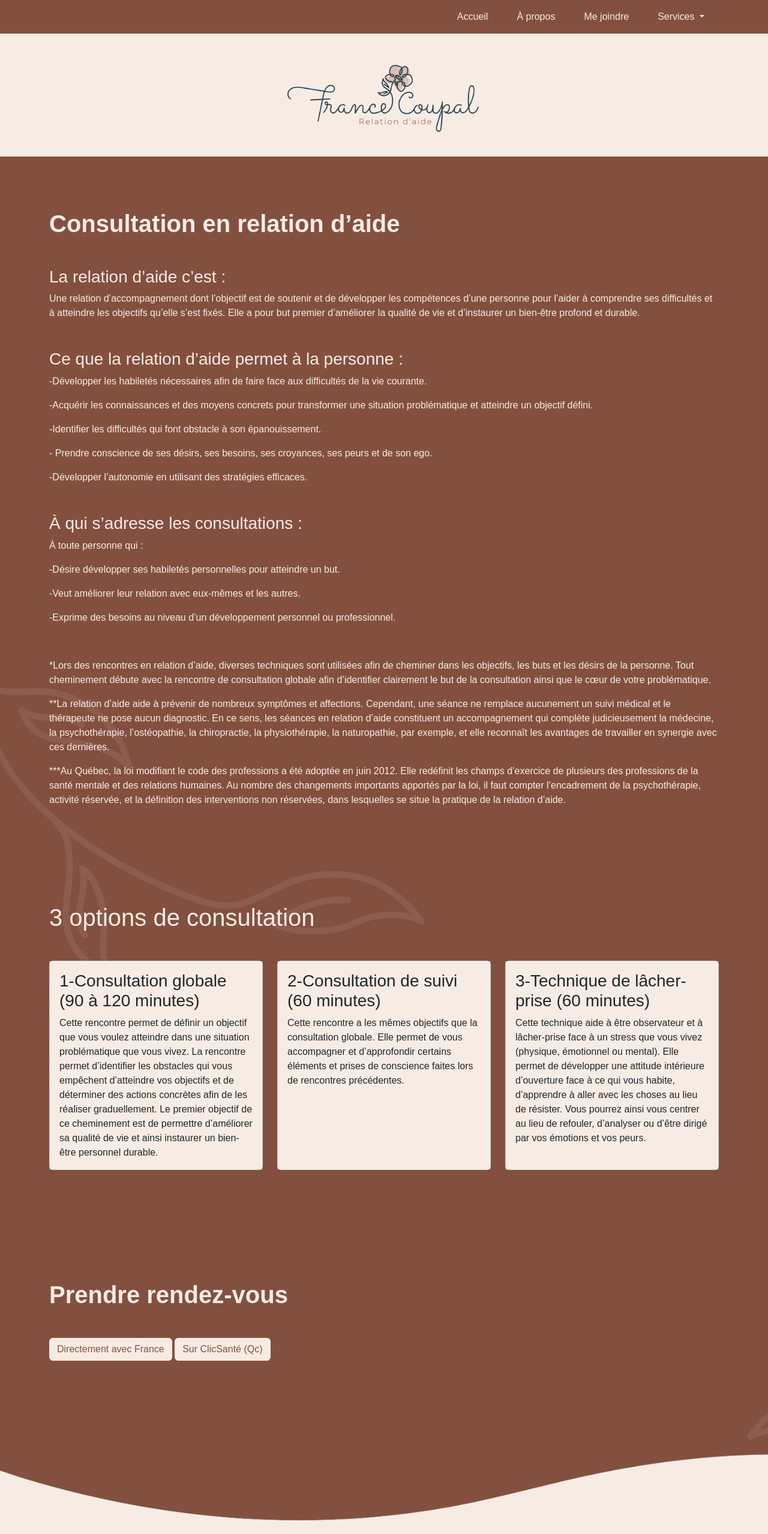
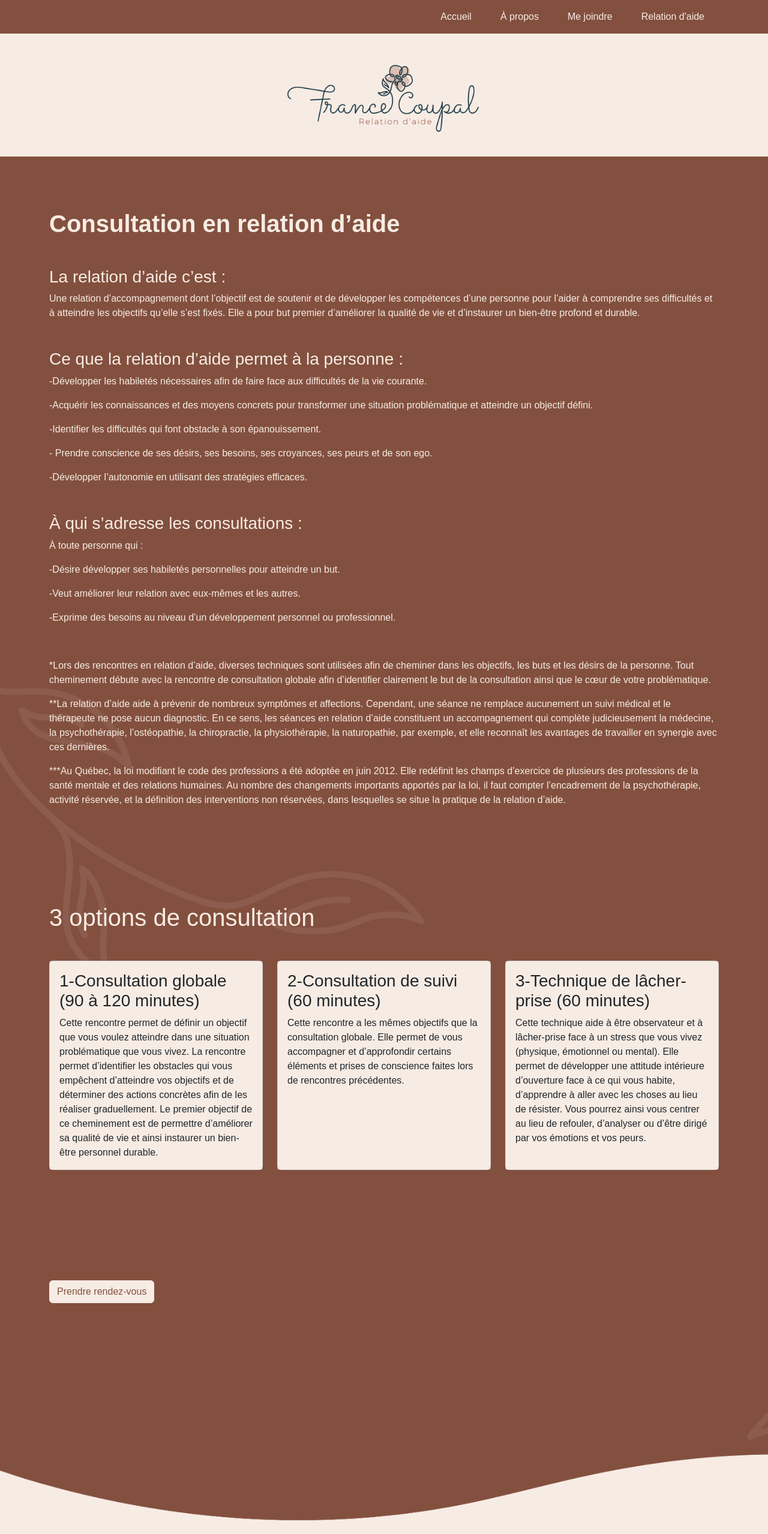
Before and after one commit to myriamcoupal/France-Coupal-Relation-d-aide, a website: page Relation d'aide.html in a window 1280 px wide. Shown: the top 2558 px of the page at 60% size. Drawn offline with nearby package versions, Linux system fonts and the light colour scheme.

Commit message:
retirer reiki et clic santé

```diff
--- a/Relation d'aide.html
+++ b/Relation d'aide.html
@@ -31,15 +31,8 @@
 						<li class="nav-item mx-lg-3">
 							<a class="nav-link text-light" href="Me joindre.html">Me joindre</a>
 						</li>
-						<li class="nav-item dropdown mx-lg-3">
-							<a class="nav-link dropdown-toggle text-light" href="Services.html" id="navbarServices" role="button" data-bs-toggle="dropdown" aria-expanded="false">
-								Services
-							</a>
-							<ul class="dropdown-menu bg-light text-primary dropdown-menu-end" aria-labelledby="navbarServices">
-								<li><a class="dropdown-item" href="Services.html">Tous</a></li>
-								<li><a class="dropdown-item" href="Relation d'aide.html">Relation d'aide</a></li>
-								<li><a class="dropdown-item" href="Reiki.html">Reiki</a></li>
-							</ul>
+						<li class="nav-item mx-lg-3">
+							<a class="nav-link text-light" href="Relation d'aide.html">Relation d'aide</a>
 						</li>
 					</ul>
 				</div>
@@ -120,9 +113,7 @@
 			</div>
 
 			<section style="position: relative; z-index: 10;">
-				<h1 class="mb-5 fw-bold text-start text-light">Prendre rendez-vous</h1>
-				<a href="Me joindre.html" class="btn btn-light text-success " tabindex="-1" role="button">Directement avec France </a>
-				<a href="https://clients3.clicsante.ca/85203/take-appt" class="btn btn-light text-success " tabindex="-1" role="button">Sur ClicSanté (Qc) </a>
+				<a href="Me joindre.html" class="btn btn-light text-success " tabindex="-1" role="button">Prendre rendez-vous </a>
 			</section>
 		</section>
 
```
Also changed, not shown: Me joindre.html (+2 -12 lines), Reiki.html (+2 -9 lines), index.html (+3 -12 lines), politique.html (+2 -9 lines), À propos.html (+2 -9 lines).
